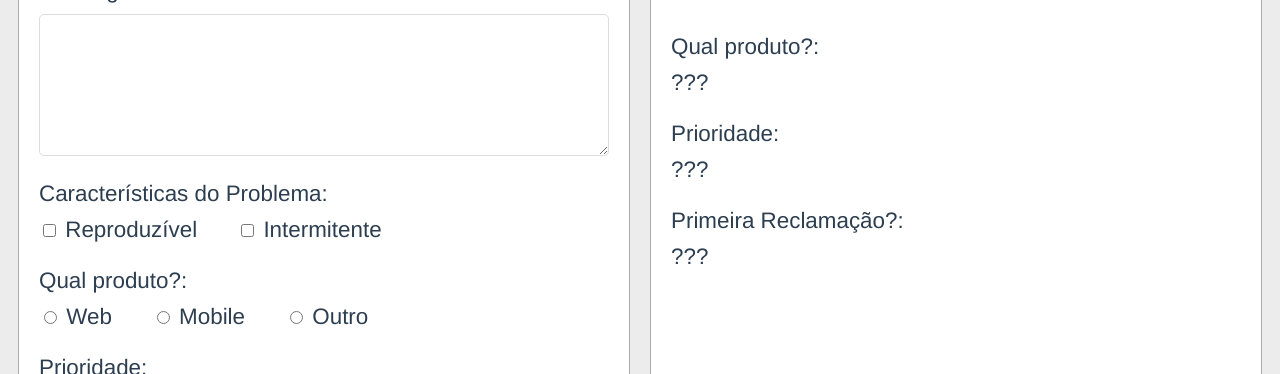
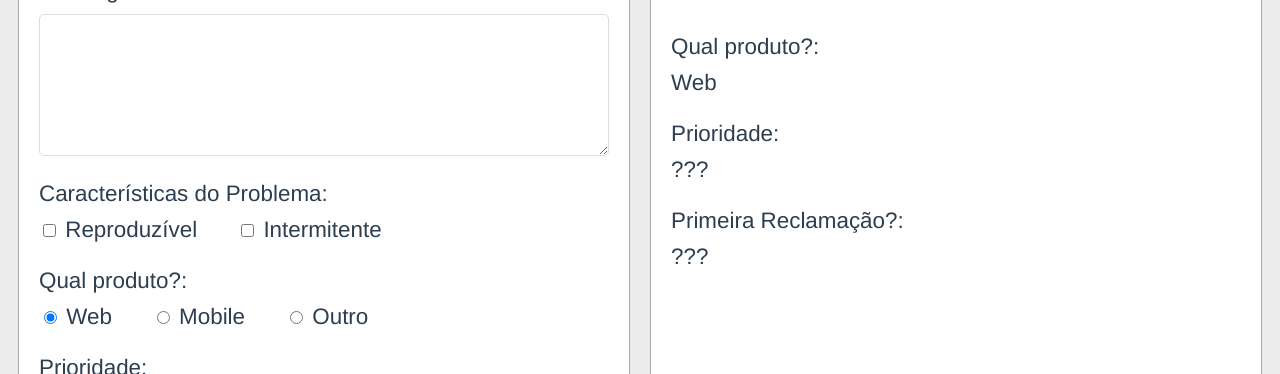
Before and after one commit to ViniciusTBednascki/CursoVuejs, a Vue app in the folder formularios/formulario-exercicios/: page / in a window 1280 px wide. Shown: the part 486-860 px from the top of the page. Built offline with nearby package versions, Linux system fonts and the light colour scheme.

Commit message:
linkando os botões radio à um valor

```diff
--- a/formularios/formulario-exercicios/src/App.vue
+++ b/formularios/formulario-exercicios/src/App.vue
@@ -21,9 +21,9 @@
 					<span><input type="checkbox" v-model="caracteristicas" value="intermitente"> Intermitente</span>
 				</Rotulo>
 				<Rotulo nome="Qual produto?">
-					<span class="mr-4"><input type="radio"> Web</span>
-					<span class="mr-4"><input type="radio"> Mobile</span>
-					<span><input type="radio"> Outro</span>
+					<span class="mr-4"><input type="radio" value="Web" v-model="produto"> Web</span>
+					<span class="mr-4"><input type="radio" value="Mobile" v-model="produto"> Mobile</span>
+					<span><input type="radio" value="Outro" v-model="produto"> Outro</span>
 				</Rotulo>
 				<Rotulo nome="Prioridade">
 					<select name="" id="">
@@ -58,7 +58,7 @@
 					</span>
 				</Rotulo>
 				<Rotulo nome="Qual produto?">
-					<span>???</span>
+					<span>{{produto}}</span>
 				</Rotulo>
 				<Rotulo nome="Prioridade">
 					<span>???</span>
@@ -82,6 +82,7 @@ export default {
 		return {
 			mensagem: '',
 			caracteristicas: [],
+			produto: 'Web',
 			usuario: {
 				email: '',
 				senha: '',
```
